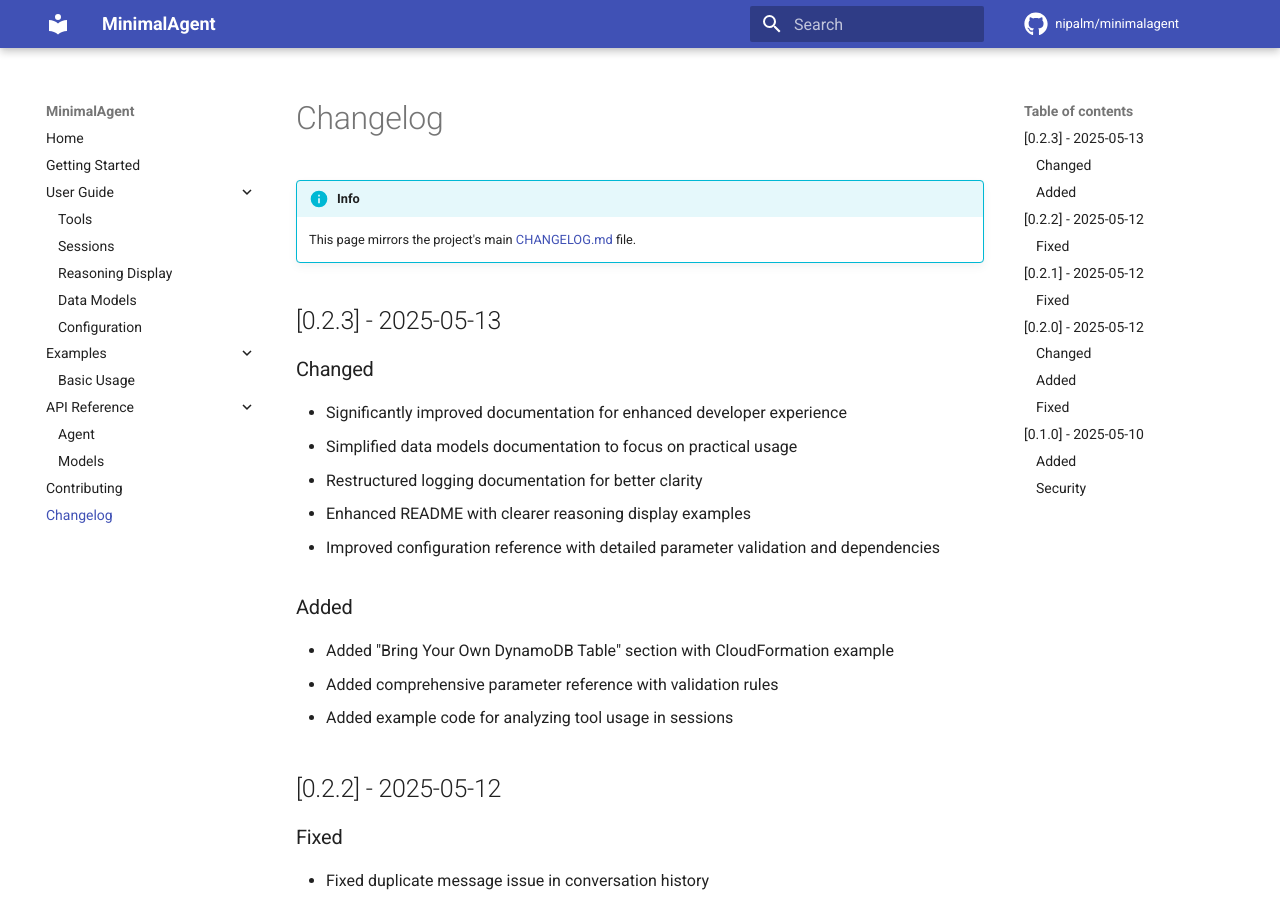
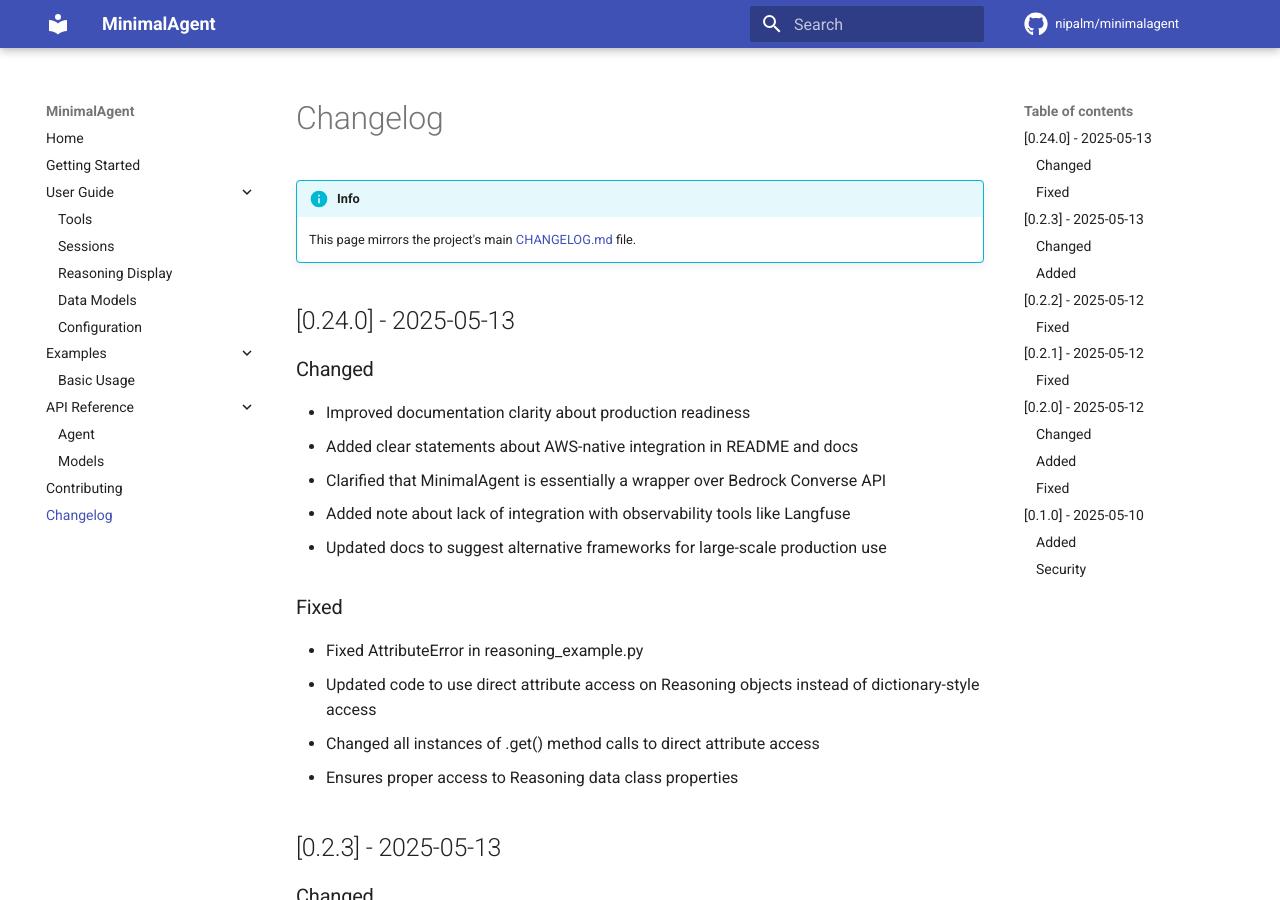
Before and after one commit to niklas-palm/minimalagent, an MkDocs documentation site: the page built from docs/changelog.md, in a window 1280 px wide and 900 px high. Built offline with MkDocs 1.6.1 and Material for MkDocs 9.7.7, drawn with Linux system fonts in a browser that asks for light colours; comment, search, counter and statistics services are not loaded.

Commit message:
chore: bump version to 0.24.0 and update documentation
- Improve documentation with clearer production-readiness notes
- Add information about AWS native integration
- Fix AttributeError in reasoning_example.py
- Update version in __init__.py

```diff
--- a/docs/changelog.md
+++ b/docs/changelog.md
@@ -2,6 +2,23 @@
 
 !!! info
     This page mirrors the project's main [CHANGELOG.md](https://github.com/nipalm/minimalagent/blob/main/CHANGELOG.md) file.
+
+## [0.24.0] - 2025-05-13
+
+### Changed
+
+- Improved documentation clarity about production readiness
+  - Added clear statements about AWS-native integration in README and docs
+  - Clarified that MinimalAgent is essentially a wrapper over Bedrock Converse API
+  - Added note about lack of integration with observability tools like Langfuse
+  - Updated docs to suggest alternative frameworks for large-scale production use
+
+### Fixed
+
+- Fixed AttributeError in reasoning_example.py
+  - Updated code to use direct attribute access on Reasoning objects instead of dictionary-style access
+  - Changed all instances of .get() method calls to direct attribute access
+  - Ensures proper access to Reasoning data class properties
 
 ## [0.2.3] - 2025-05-13
 
--- a/src/minimalagent/__init__.py
+++ b/src/minimalagent/__init__.py
@@ -1,6 +1,6 @@
 """MinimalAgent - A lightweight agent framework."""
 
-__version__ = "0.2.3"
+__version__ = "0.24.0"
 
 from .agent import Agent
 from .tool import tool
```
Also changed, not shown: CHANGELOG.md (+17 -0 lines), README.md (+2 -0 lines), docs/getting-started.md (+4 -2 lines), docs/index.md (+6 -0 lines), 1 other file.
